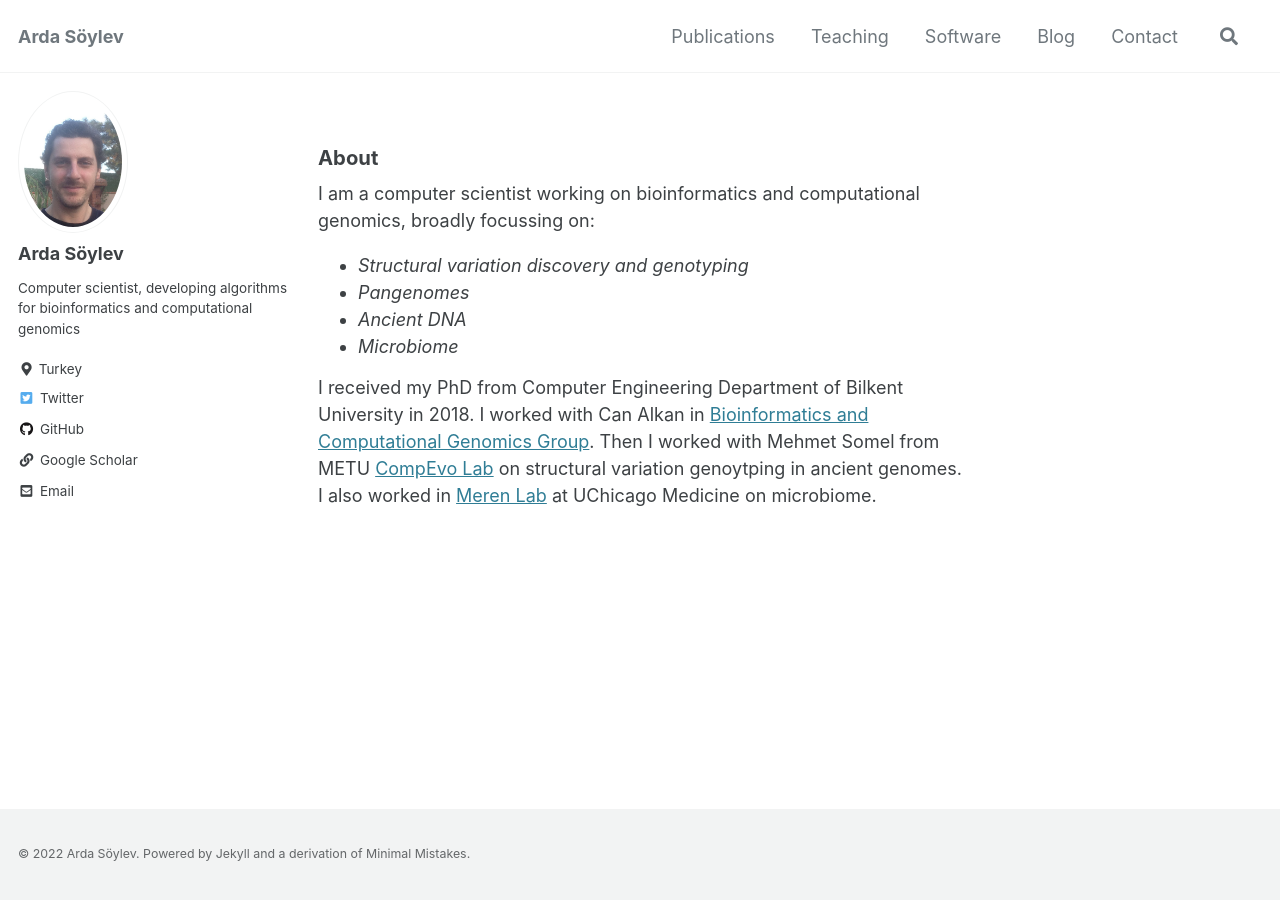
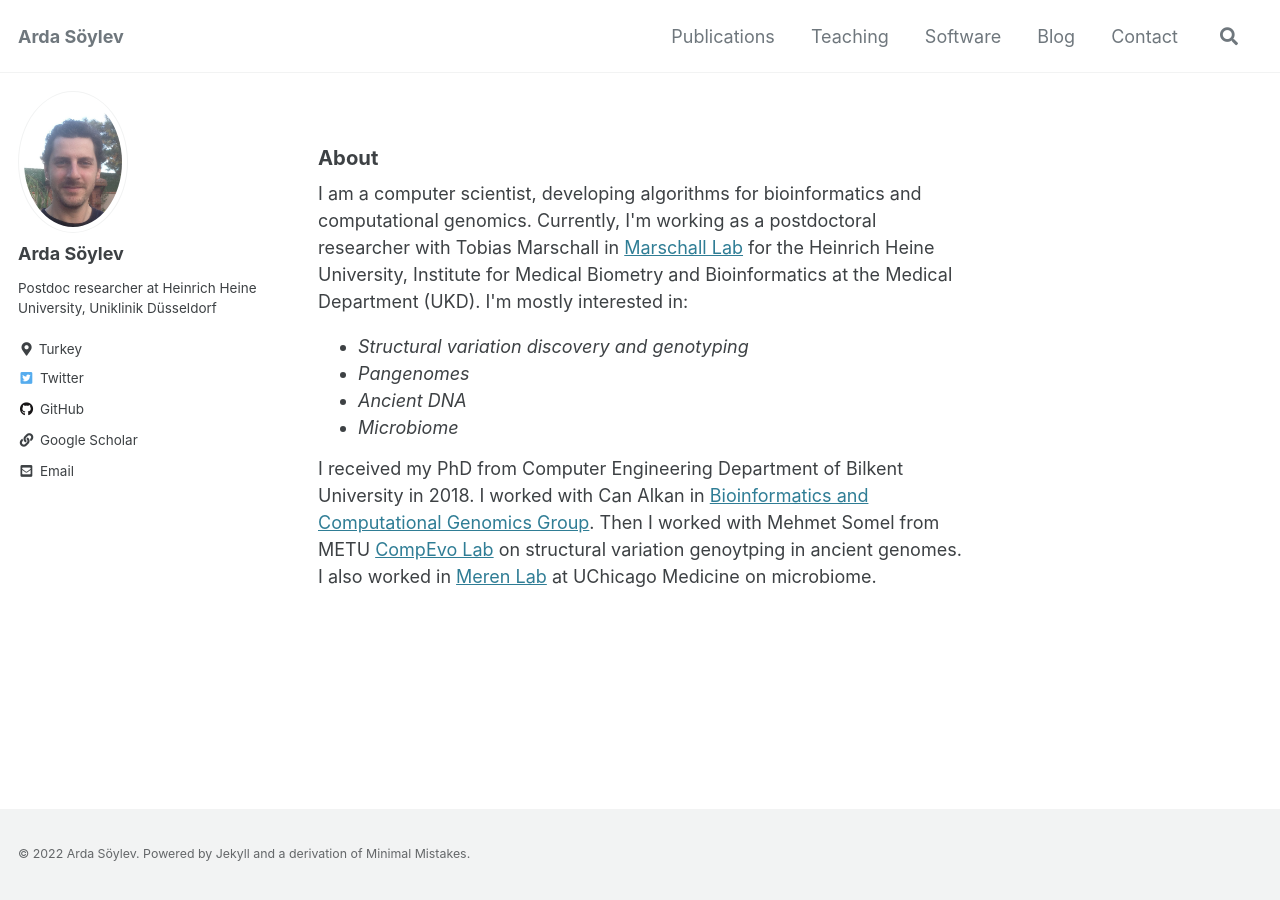
Before and after one commit to asylvz/asylvz.github.io, a Jekyll site: the page built from _pages/about.md, in a window 1280 px wide. Built offline with Jekyll 4.4.1, drawn with Linux system fonts in a browser that asks for light colours; cached includes are drawn as plain includes.

Commit message:
Updated about

```diff
--- a/_config.yml
+++ b/_config.yml
@@ -7,7 +7,6 @@
 
 # Theme Settings
 #
-# Review documentation to determine if you should use `theme` or `remote_theme`
 # https://mmistakes.github.io/minimal-mistakes/docs/quick-start-guide/#installing-the-theme
 
 # theme                  : "minimal-mistakes-jekyll"
@@ -107,7 +106,7 @@ analytics:
 author:
   name             : "Arda Söylev"
   avatar           : "/assets/images/img_Arda.jpg"
-  bio              : "Computer scientist, developing algorithms for bioinformatics and computational genomics"
+  bio              : "Postdoc researcher at Heinrich Heine University, Uniklinik Düsseldorf"
   location         : "Turkey"
   email            : "asoylev@gmail.com"
   links:
--- a/_pages/about.md
+++ b/_pages/about.md
@@ -13,12 +13,14 @@ redirect_from:
 <h3>About</h3>
 
 
-<p>I am a computer scientist working on bioinformatics and computational genomics, broadly focussing on:</p>
+<p>I am a computer scientist, developing algorithms for bioinformatics and computational genomics. Currently, I'm working as a postdoctoral researcher with Tobias Marschall in <a href="https://marschall-lab.github.io/">Marschall Lab</a> for the Heinrich Heine University, Institute for Medical Biometry and Bioinformatics at the Medical Department (UKD). I'm mostly interested in:</p>
 <ul style="line-height: 1.0em"><em>
 <li>Structural variation discovery and genotyping</li>
 <li>Pangenomes</li>
 <li>Ancient DNA</li>
 <li>Microbiome</li> </em>
 </ul>
+
+
 <p>I received my PhD from Computer Engineering Department of Bilkent University in 2018. I worked with Can Alkan in <a href="http://alkanlab.org/"> Bioinformatics and Computational Genomics Group</a>. Then I worked with Mehmet Somel from METU <a href="http://compevo.bio.metu.edu.tr/">CompEvo Lab</a> on structural variation genoytping in ancient genomes. I also worked in <a href="https://merenlab.org/">Meren Lab</a> at UChicago Medicine on microbiome.
 </p>
--- a/_sass/minimal-mistakes/_variables.scss
+++ b/_sass/minimal-mistakes/_variables.scss
@@ -149,8 +149,8 @@ $medium: 768px !default;
 $medium-wide: 900px !default;
 $large: 1024px !default;
 $x-large: 1280px !default;
-$max-width: $x-large !default;
-
+$max-width: 1280px !default;
+/*$x-large */
 /*
    Grid
    ========================================================================== */
```
Also changed, not shown: assets/css/main.scss (line endings or trailing spaces).
